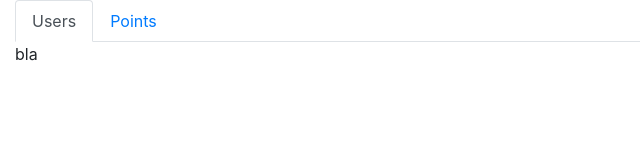
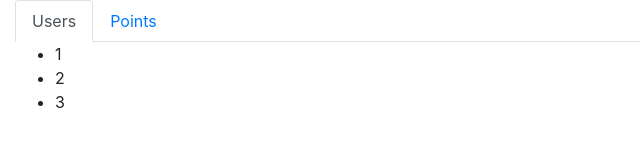
Before and after one commit to ChristinaAjemyan/react_project, a React (Create React App) app: page / in a window 1280 px wide. Shown: the top 164 px of the page, without its empty margins (0-640 px from the left). Built offline with nearby package versions, Linux system fonts and the light colour scheme.

Commit message:
add list component

```diff
--- /dev/null
+++ b/src/components/list/list.component.js
@@ -0,0 +1,17 @@
+import React, { Component } from 'react';
+
+
+
+class List extends Component {
+  render() {
+    return (
+      <ul>
+        <li>1</li>
+        <li>2</li>
+        <li>3</li>
+      </ul>
+    );
+  }
+}
+
+export default List;
--- a/src/components/users/user.omponent.js
+++ b/src/components/users/user.omponent.js
@@ -1,11 +1,12 @@
 import React, { Component } from 'react';
+import List from '../list/list.component'
 
 
 
 class Users extends Component {
   render() {
     return (
-      <div>bla</div>
+      <List/>
     );
   }
 }
```
Also changed, not shown: 1 other file (tests, documents, lock files or other folders).
